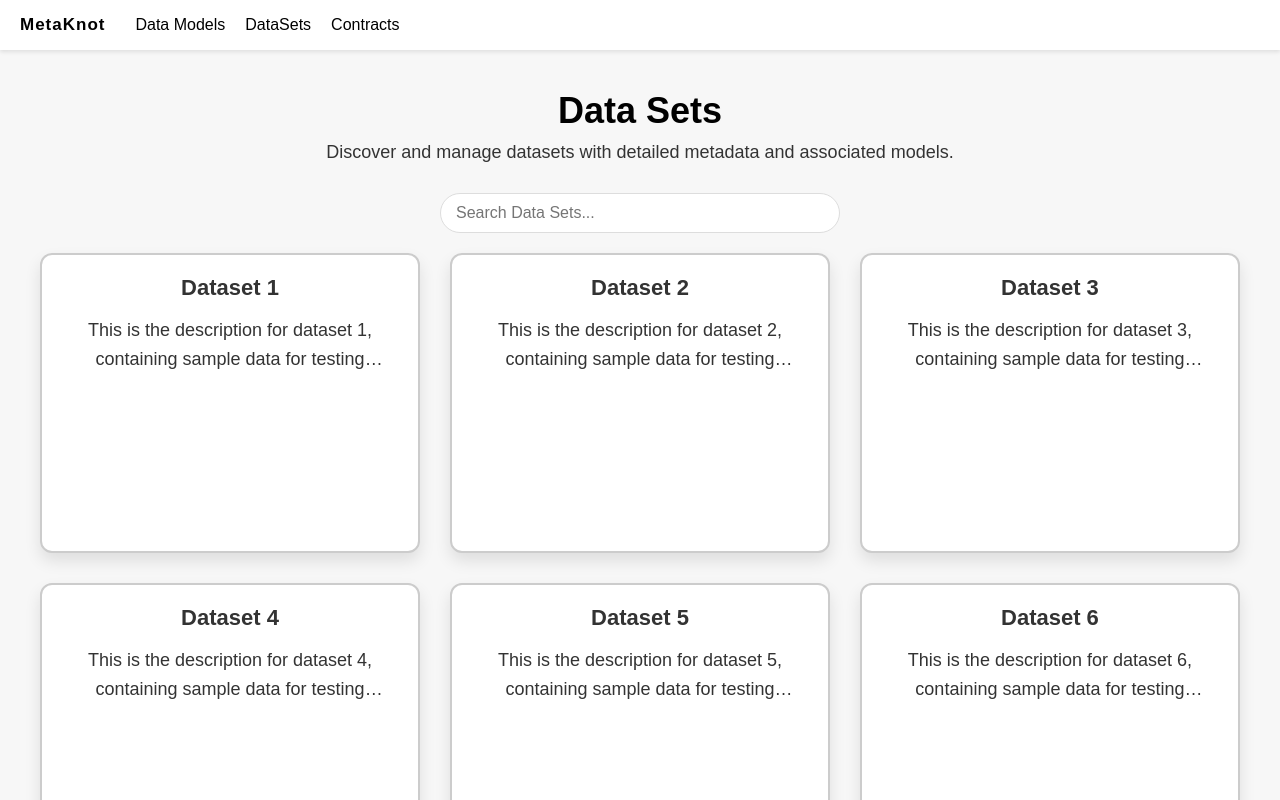
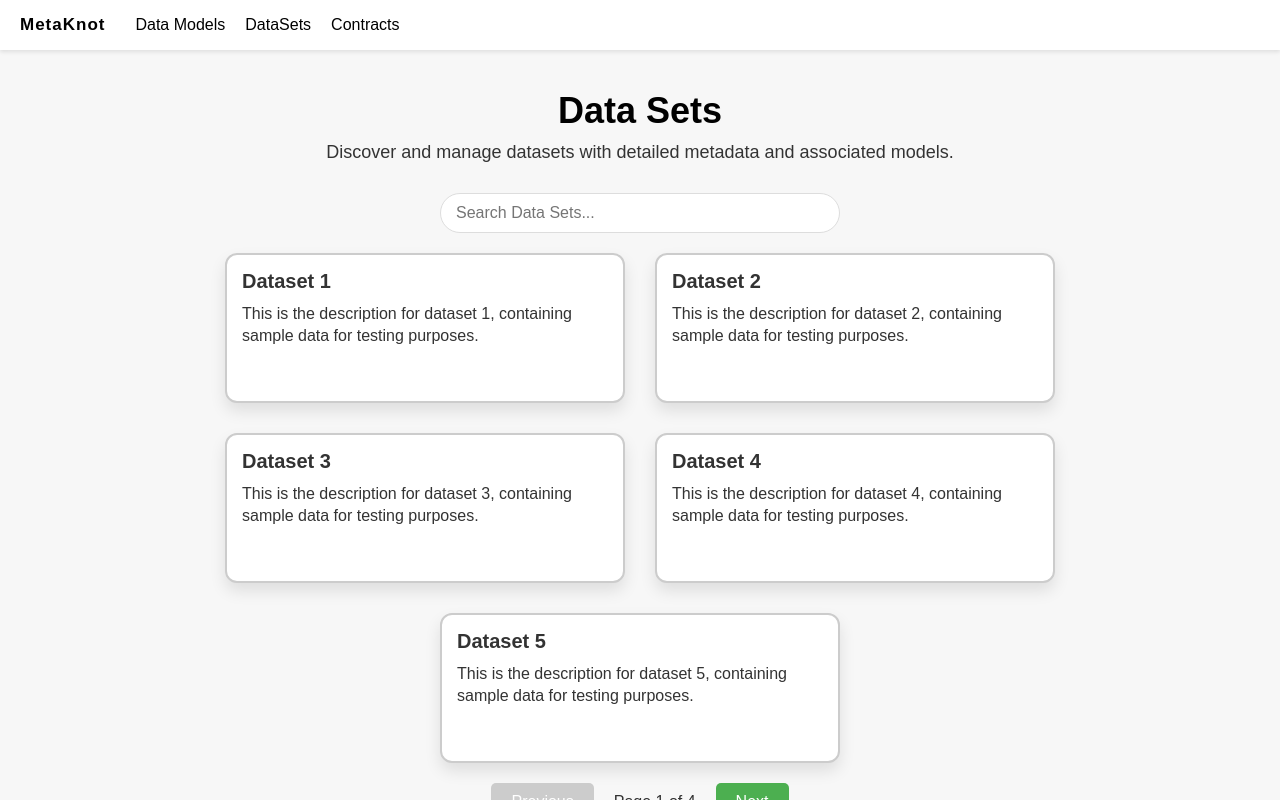
Before and after one commit to awales0177/react-meta-catalog, a React (Vite) app: page / in a window 1280 px wide. Both pictures are taken after a click on the link "DataSets". Shown: the top 800 px of the page. Built offline with nearby package versions, Linux system fonts and the light colour scheme.

Commit message:
fixed css

```diff
--- a/src/pages/Contracts.jsx
+++ b/src/pages/Contracts.jsx
@@ -7,7 +7,7 @@ const Contracts = () => {
   const [searchTerm, setSearchTerm] = useState('');
   const [currentPage, setCurrentPage] = useState(1);
 
-  const itemsPerPage = 6;
+  const itemsPerPage = 5;
 
   // Filter contracts based on the search term
   const filteredContracts = contracts.filter((contract) =>
--- a/src/pages/DataModels.jsx
+++ b/src/pages/DataModels.jsx
@@ -7,7 +7,7 @@ const DataModels = () => {
   const [searchTerm, setSearchTerm] = useState('');
   const [currentPage, setCurrentPage] = useState(1);
 
-  const itemsPerPage = 6;
+  const itemsPerPage = 5;
 
   // Filter data models based on the search term
   const filteredDataModels = dataModels.filter((model) =>
--- a/src/pages/DataSets.jsx
+++ b/src/pages/DataSets.jsx
@@ -7,7 +7,7 @@ const DataSets = () => {
   const [searchTerm, setSearchTerm] = useState('');
   const [currentPage, setCurrentPage] = useState(1);
 
-  const itemsPerPage = 6;
+  const itemsPerPage = 5;
 
   // Filter datasets based on the search term
   const filteredDataSets = datasets.filter((dataset) =>
--- a/styles/Card.css
+++ b/styles/Card.css
@@ -1,16 +1,15 @@
 .card {
-  background-color: #ffffff; /* White background */
-  color: #333; /* Text color */
-  border: 2px solid #ccc; /* Light gray border */
+  background-color: #ffffff;
+  color: #333;
+  border: 2px solid #ccc;
   border-radius: 12px; /* Rounded corners */
-  padding: 20px; /* Space inside the card */
+  padding: 15px; /* Padding for content spacing */
   text-align: left; /* Align text to the left */
-  flex: 1 1 calc(33.33% - 20px); /* Three cards per line */
-  max-width: calc(33.33% - 20px); /* Consistent size */
-  height: 300px; /* Rectangular shape */
+  width: 400px; /* Fixed width for 3 cards per row */
+  height: 150px; /* Fixed height for rectangular appearance */
   box-shadow: 0 8px 16px rgba(0, 0, 0, 0.1); /* Subtle shadow */
-  transition: transform 0.3s ease, box-shadow 0.3s ease; /* Smooth transitions */
-  overflow: hidden; /* Prevent content overflow */
+  transition: transform 0.3s ease, box-shadow 0.3s ease;
+  overflow: hidden; /* Prevent overflow */
   display: flex;
   flex-direction: column; /* Stack content vertically */
   justify-content: flex-start; /* Align content to the top */
@@ -22,15 +21,15 @@
 }
 
 .card h3 {
-  font-size: 22px; /* Larger title font size */
+  font-size: 20px; /* Title font size */
   font-weight: bold; /* Bold for emphasis */
-  margin-bottom: 15px; /* Space below title */
+  margin-bottom: 10px; /* Space below the title */
   color: #333; /* Dark text color */
 }
 
 .card p {
-  font-size: 18px; /* Larger text for descriptions */
-  line-height: 1.6; /* Better readability */
+  font-size: 16px; /* Description font size */
+  line-height: 1.4; /* Adjusted line height */
   margin: 0; /* Reset margins */
   overflow: hidden; /* Prevent overflow */
   text-overflow: ellipsis; /* Add "..." for overflowed text */
@@ -42,14 +41,14 @@
 /* Responsive Styles */
 @media (max-width: 1000px) {
   .card {
-    flex: 1 1 calc(50% - 20px); /* Two cards per line on medium screens */
-    max-width: calc(50% - 20px); /* Adjust max-width for two cards */
+    width: 280px; /* Reduced width for medium screens */
+    height: 220px; /* Adjusted height for medium screens */
   }
 }
 
 @media (max-width: 600px) {
   .card {
-    flex: 1 1 100%; /* One card per line on small screens */
-    max-width: 100%; /* Full width */
+    width: 100%; /* Full width on small screens */
+    height: 200px; /* Adjusted height for small screens */
   }
 }
--- a/styles/index.css
+++ b/styles/index.css
@@ -20,18 +20,6 @@ body {
   color: var(--primary-color);
 }
 
-.card {
-  background-color: var(--card-bg-light);
-  color: var(--secondary-color);
-  border: 2px solid #ccc;
-  border-radius: 12px;
-  padding: 20px;
-  text-align: center;
-  width: 250px;
-  box-shadow: 0 8px 16px rgba(0, 0, 0, 0.1);
-  transition: transform var(--transition), box-shadow var(--transition), border-color var(--transition);
-}
-
 .card:hover {
   transform: translateY(-5px);
   box-shadow: 0 12px 24px rgba(0, 0, 0, 0.2);
```
